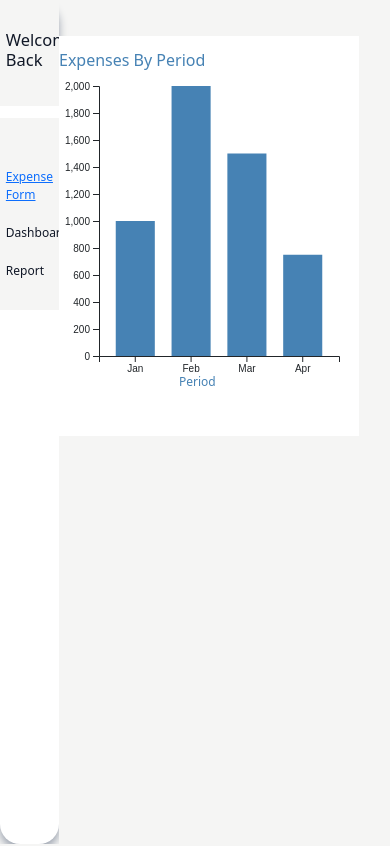
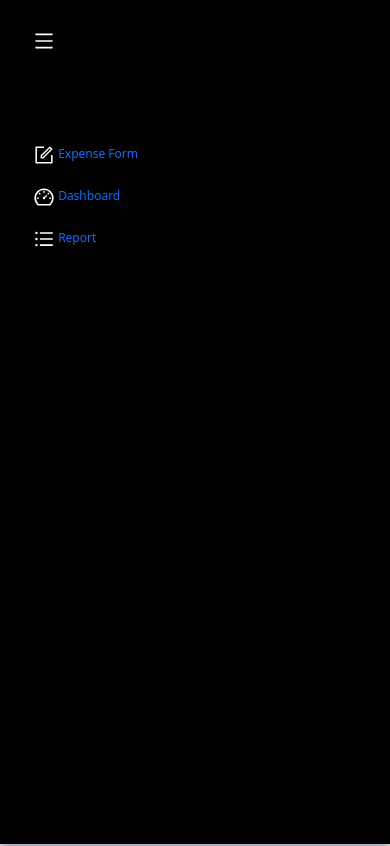
Before and after one commit to DaphneGoh89/React-Expense-App, a React (Vite) app in the folder react-expense-app/: page /expenseform in a window 390 px wide. Shown: the top 846 px of the page. Built offline with nearby package versions, Linux system fonts and the light colour scheme.

Commit message:
Added responsive nav bar

```diff
--- a/react-expense-app/package.json
+++ b/react-expense-app/package.json
@@ -9,6 +9,7 @@
     "preview": "vite preview"
   },
   "dependencies": {
+    "@reduxjs/toolkit": "^1.9.1",
     "firebase": "^9.16.0",
     "react": "^18.2.0",
     "react-dom": "^18.2.0",
--- a/react-expense-app/src/App.jsx
+++ b/react-expense-app/src/App.jsx
@@ -1,14 +1,22 @@
 import { useState, useEffect } from "react";
+import { Routes, Route, Navigate } from "react-router-dom";
 import NavBar from "./components/NavBar/NavBar";
 import ExpenseForm from "./components/ExpenseForm/ExpenseForm";
 import Dashboards from "./components/Dashboards/Dashboards";
 
 function App() {
   return (
-    <div className="wrapper">
-      <NavBar />
-      {/* <ExpenseForm /> */}
-      <Dashboards />
+    <div className="container-fluid" /*"wrapper"*/>
+      <div className="row">
+        <NavBar />
+        {/* <ExpenseForm /> */}
+        <Routes>
+          <Route path="/" element={<Navigate replace to="/expenseform" />} />
+          <Route path="/expenseform" element={<ExpenseForm />} />
+          <Route path="/dashboards" element={<Dashboards />} />
+          {/* <Route path="/expensereport" element={} /> */}
+        </Routes>
+      </div>
     </div>
   );
 }
--- a/react-expense-app/src/components/ExpenseForm/Details.jsx
+++ b/react-expense-app/src/components/ExpenseForm/Details.jsx
@@ -21,6 +21,7 @@ const Details = () => {
             <th>Type</th>
             <th colSpan="2">Description</th>
             <th>Amount</th>
+            <th></th>
           </tr>
         </thead>
         <tbody>{displayRow(rowNum)}</tbody>
--- a/react-expense-app/src/components/ExpenseForm/ExpenseForm.jsx
+++ b/react-expense-app/src/components/ExpenseForm/ExpenseForm.jsx
@@ -7,7 +7,7 @@ const ExpenseForm = () => {
   const handleExpenseFormSubmit = () => {};
   return (
     <div
-      className="container-fluid"
+      className="col-md-9" /*"container-fluid"*/
       style={{
         paddingLeft: "50px",
         paddingRight: "50px",
--- a/react-expense-app/src/components/ExpenseForm/Line.jsx
+++ b/react-expense-app/src/components/ExpenseForm/Line.jsx
@@ -28,6 +28,11 @@ const Line = ({ index }) => {
           name="lineTotal"
         ></input>
       </td>
+      <td>
+        <button type="button" className="btn btn-danger float-right">
+          Delete
+        </button>
+      </td>
     </tr>
   );
 };
--- a/react-expense-app/src/components/NavBar/NavBar.jsx
+++ b/react-expense-app/src/components/NavBar/NavBar.jsx
@@ -1,20 +1,54 @@
 import React, { useState, useEffect } from "react";
+import { Link } from "react-router-dom";
 import styles from "./NavBar.module.css";
+import {
+  AiOutlineMenu,
+  AiOutlineForm,
+  AiOutlineDashboard,
+  AiOutlineUnorderedList,
+} from "react-icons/ai";
+import { IconContext } from "react-icons";
 
 const NavBar = () => {
+  const [open, setOpen] = useState(true);
+
   return (
-    <nav className={styles.navbar}>
+    <IconContext.Provider
+      value={{
+        className: "shared-class",
+        size: 22,
+        color: "white",
+      }}
+    >
+      <nav
+        className={`${open ? "col-md-2" : "col-md-1"} ${styles.navbar}`}
+        style={!open ? { width: "5%" } : {}}
+      >
         <ul className={styles.ul}>
-        <h4>Welcome Back</h4>
+          <AiOutlineMenu
+            style={!open && { transform: "rotate(90deg)" }}
+            onClick={() => setOpen(!open)}
+          />
         </ul>
         <ul className={styles.ul}>
           <li className={styles.li}>
-          <a href="link">Expense Form</a>
+            <Link to="/expenseform">
+              <AiOutlineForm /> {open && "Expense Form"}
+            </Link>
           </li>
-        <li className={styles.li}>Dashboard</li>
-        <li className={styles.li}>Report</li>
+          <li className={styles.li}>
+            <Link to="/dashboards">
+              <AiOutlineDashboard /> {open && "Dashboard"}
+            </Link>
+          </li>
+          <li className={styles.li}>
+            <Link to="/expensereport">
+              <AiOutlineUnorderedList /> {open && "Report"}
+            </Link>
+          </li>
         </ul>
       </nav>
+    </IconContext.Provider>
   );
 };
 
--- a/react-expense-app/src/components/NavBar/NavBar.module.css
+++ b/react-expense-app/src/components/NavBar/NavBar.module.css
@@ -1,25 +1,24 @@
 .navbar {
-  width: 15%;
   height: 100vh;
-  color: var(--color-gray-9);
+  color: "white";
   box-shadow: 0 5px 8px var(--color-gray-4);
-  background-color: white;
-  /* border-style: solid; */
-  border-radius: 20px;
+  background-color: black;
 }
 
 .ul {
   list-style-type: none;
   padding-top: 30px;
   padding-bottom: 30px;
-  padding-left: 10%;
+
   /* background-color: green; */
 }
 
 .li {
   padding-top: 20px;
+  justify-content: center;
+  align-items: center;
 }
 
-input {
-  border-radius: 30px;
+a {
+  color: "white";
 }
--- a/react-expense-app/src/main.css
+++ b/react-expense-app/src/main.css
@@ -4,7 +4,6 @@
   margin: 0;
   padding: 0;
   box-sizing: border-box;
-  background-color: var(--color-stone-1);
 }
 
 :root {
@@ -13,6 +12,10 @@
   --color-stone-1: #f5f5f4;
   --color-gray-4: #9ca3af;
   --color-gray-9: #111827;
+}
+
+body {
+  background-color: var(--color-stone-1);
 }
 
 html {
@@ -27,3 +30,7 @@ textarea {
 .wrapper {
   display: flex;
 }
+
+a {
+  text-decoration: none;
+}
--- a/react-expense-app/src/main.jsx
+++ b/react-expense-app/src/main.jsx
@@ -2,9 +2,12 @@ import React from "react";
 import ReactDOM from "react-dom/client";
 import App from "./App";
 import "./main.css";
+import { BrowserRouter } from "react-router-dom";
 
 ReactDOM.createRoot(document.getElementById("root")).render(
   <React.StrictMode>
-    <App />
+    <BrowserRouter>
+      <App />
+    </BrowserRouter>
   </React.StrictMode>
 );
--- /dev/null
+++ b/react-expense-app/src/store/store.js
@@ -0,0 +1,4 @@
+import { configureStore } from "@reduxjs/toolkit";
+import expenseFormSlice from "../components/ExpenseForm/expenseFormSlice";
+
+export default configureStore({ reducer: { expenseForm: expenseFormReducer } });
```
Also changed, not shown: react-expense-app/src/components/ExpenseForm/expenseFormSlice.js (added, +13 -0 lines), 2 other files (tests, documents, lock files or other folders). Lines whose indentation alone changed are shown as unchanged.
